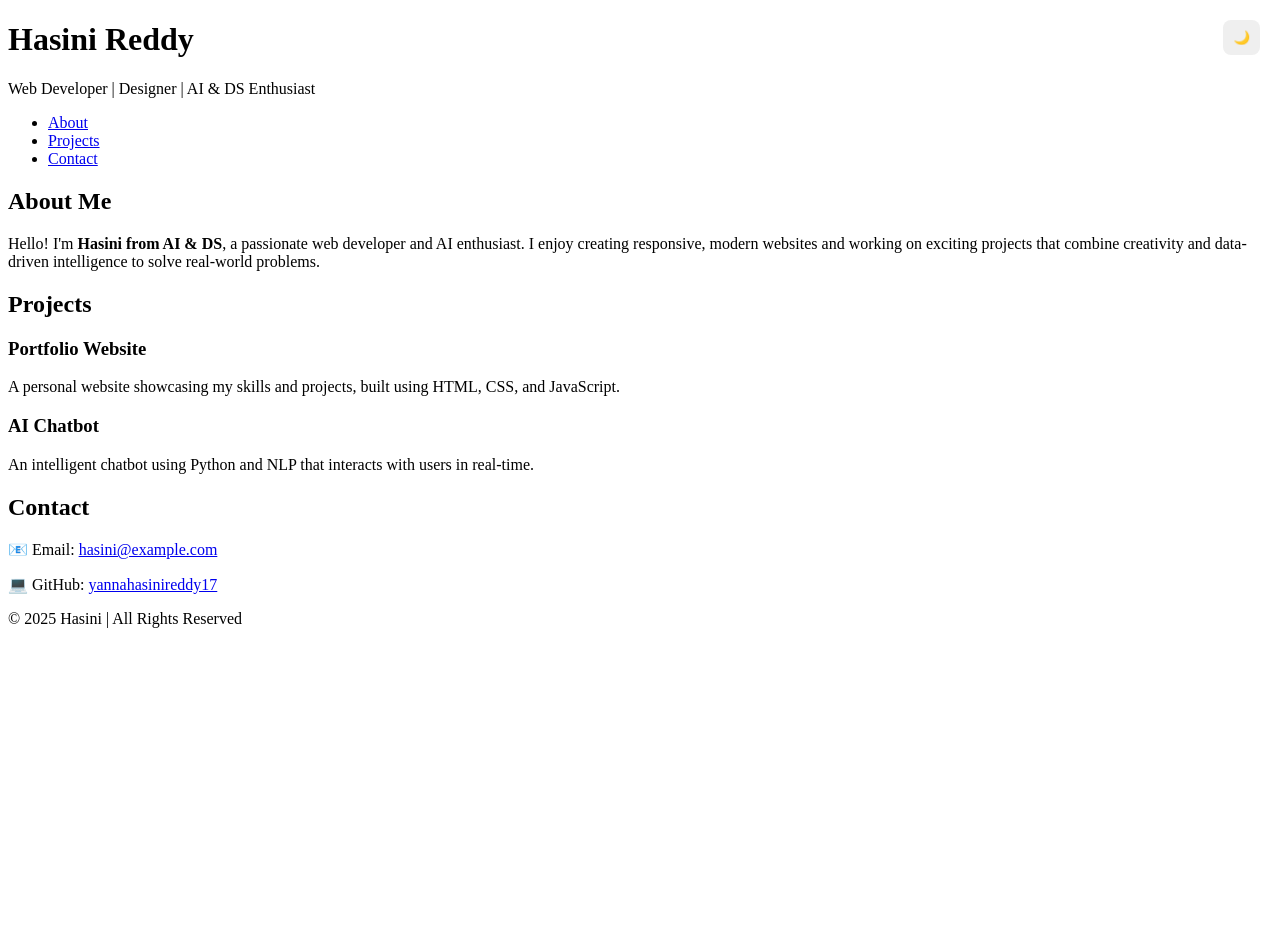
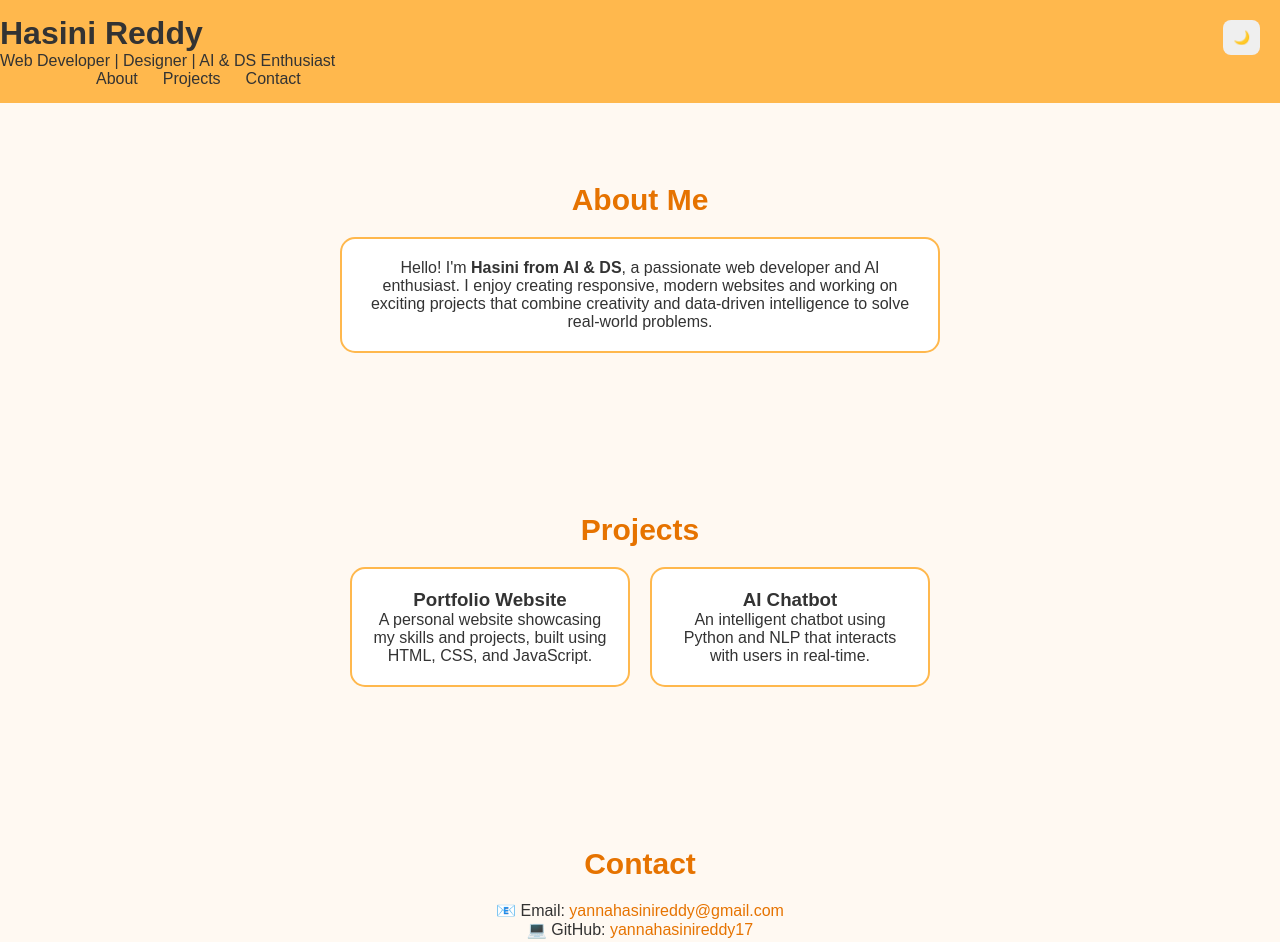
Before and after one commit to yannahasinireddy17/portfolio-hasini, a plain HTML site: page index.html in a window 1280 px wide. Shown: the top 942 px of the page. Before the commit the page ends 800 px from the top, so only its background shows below. Drawn offline with Linux system fonts and the light colour scheme.

Commit message:
Updated email and added creative features

```diff
--- a/index.html
+++ b/index.html
@@ -57,7 +57,7 @@
   <!-- ===== CONTACT SECTION ===== -->
   <section id="contact" class="section">
     <h2>Contact</h2>
-    <p>📧 Email: <a href="mailto:hasini@example.com">hasini@example.com</a></p>
+    <p>📧 Email: <a href="mailto:yannahasinireddy@gmail.com">yannahasinireddy@gmail.com</a></p>
     <p>💻 GitHub: <a href="https://github.com/yannahasinireddy17" target="_blank">yannahasinireddy17</a></p>
   </section>
 
--- a/style.css
+++ b/style.css
@@ -1,18 +1,131 @@
-/* ===== Active Nav Link ===== */
+* {
+  margin: 0;
+  padding: 0;
+  box-sizing: border-box;
+  font-family: "Poppins", sans-serif;
+}
+
+body {
+  background-color: #fff9f2;
+  color: #333;
+  scroll-behavior: smooth;
+}
+
+/* ===== NAVBAR ===== */
+header {
+  background-color: #ffb84d;
+  padding: 15px 0;
+  position: sticky;
+  top: 0;
+  z-index: 100;
+}
+
+nav {
+  display: flex;
+  justify-content: space-between;
+  align-items: center;
+  width: 85%;
+  margin: auto;
+}
+
+.nav-links {
+  list-style: none;
+  display: flex;
+  gap: 25px;
+}
+
+.nav-links a {
+  text-decoration: none;
+  color: #333;
+  font-weight: 500;
+  transition: color 0.3s ease;
+}
+
+.nav-links a:hover {
+  color: #fff;
+}
+
+/* Active link */
 .nav-links a.active {
   color: #fff;
   font-weight: bold;
 }
 
-/* ===== Scroll Animations ===== */
-.hidden {
+/* ===== SECTIONS ===== */
+.section {
+  text-align: center;
+  padding: 80px 20px;
   opacity: 0;
   transform: translateY(50px);
   transition: 0.6s ease-out;
 }
-.show {
+
+.section.show {
   opacity: 1;
   transform: translateY(0);
+}
+
+.section h2 {
+  font-size: 30px;
+  color: #e67300;
+  margin-bottom: 20px;
+}
+
+/* ===== ABOUT ===== */
+.about-card {
+  background-color: #fff;
+  border: 2px solid #ffb84d;
+  padding: 20px;
+  border-radius: 15px;
+  max-width: 600px;
+  margin: auto;
+  transition: transform 0.3s ease, box-shadow 0.3s ease;
+}
+
+.about-card:hover {
+  transform: translateY(-5px);
+  box-shadow: 0 6px 15px rgba(0, 0, 0, 0.1);
+}
+
+/* ===== PROJECTS ===== */
+.projects-container {
+  display: flex;
+  flex-wrap: wrap;
+  justify-content: center;
+  gap: 20px;
+}
+
+.project-card {
+  background-color: #fff;
+  border: 2px solid #ffb84d;
+  border-radius: 15px;
+  padding: 20px;
+  width: 280px;
+  transition: transform 0.3s ease, box-shadow 0.3s ease;
+}
+
+.project-card:hover {
+  transform: translateY(-10px) scale(1.05);
+  box-shadow: 0 8px 20px rgba(230, 115, 0, 0.4);
+}
+
+/* ===== CONTACT ===== */
+#contact a {
+  color: #e67300;
+  text-decoration: none;
+}
+
+#contact a:hover {
+  text-decoration: underline;
+}
+
+/* ===== FOOTER ===== */
+footer {
+  background-color: #ffb84d;
+  text-align: center;
+  padding: 15px;
+  color: #333;
+  font-weight: 500;
 }
 
 /* ===== Back to Top Button ===== */
@@ -31,36 +144,34 @@
   z-index: 1000;
   transition: background 0.3s, transform 0.3s;
 }
+
 #topBtn:hover {
   background-color: #cc6600;
   transform: scale(1.1);
 }
 
-/* ===== Project Card Hover Animation ===== */
-.project-card:hover {
-  transform: translateY(-10px) scale(1.05);
-  box-shadow: 0 8px 20px rgba(230, 115, 0, 0.4);
-  transition: transform 0.3s ease, box-shadow 0.3s ease;
-}
-
-/* ===== Dark Mode ===== */
+/* ===== DARK MODE ===== */
 body.dark-mode {
   background-color: #1a1a1a;
   color: #f0f0f0;
 }
+
 body.dark-mode header,
 body.dark-mode footer {
   background-color: #333;
   color: #f0f0f0;
 }
+
 body.dark-mode .project-card,
 body.dark-mode .about-card {
   background-color: #2a2a2a;
   border-color: #555;
 }
+
 body.dark-mode .nav-links a {
   color: #f0f0f0;
 }
+
 body.dark-mode .nav-links a.active {
   color: #ffb84d;
 }
```
